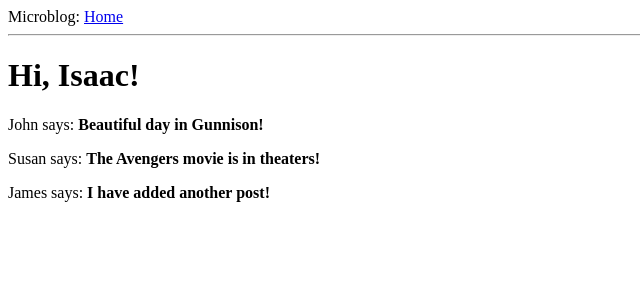
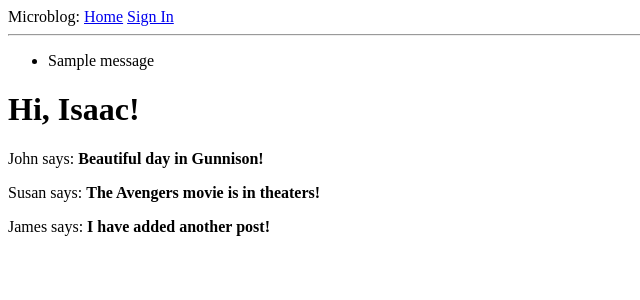
Before and after one commit to IsaacCasDen/first-flask-apps, a Flask app: page / in a window 1280 px wide. Shown: the top 300 px of the page, without its empty margins (0-640 px from the left). Run offline with Flask 2, Linux system fonts and the light colour scheme; one stand-in notice (Sample message) is shown.

Commit message:
Added support for flashed messages

```diff
--- a/microblog/app/templates/base.html
+++ b/microblog/app/templates/base.html
@@ -7,8 +7,20 @@
         {% endif %}
     </head>
     <body>
-        <div>Microblog: <a href="/index">Home</a><div>
+        <div>Microblog:
+            <a href="{{ url_for('index') }}">Home</a>
+            <a href="{{ url_for('login') }}">Sign In</a>
+        </div>
         <hr>
+        {% with messages = get_flashed_messages() %}
+        {% if messages %}
+        <ul>
+            {% for message in messages %}
+                <li>{{ message }}</li>
+            {% endfor %}
+        </ul>
+        {% endif %}
+        {% endwith %}
         {% block content %}{% endblock %}
     </body>
 </html>
```
